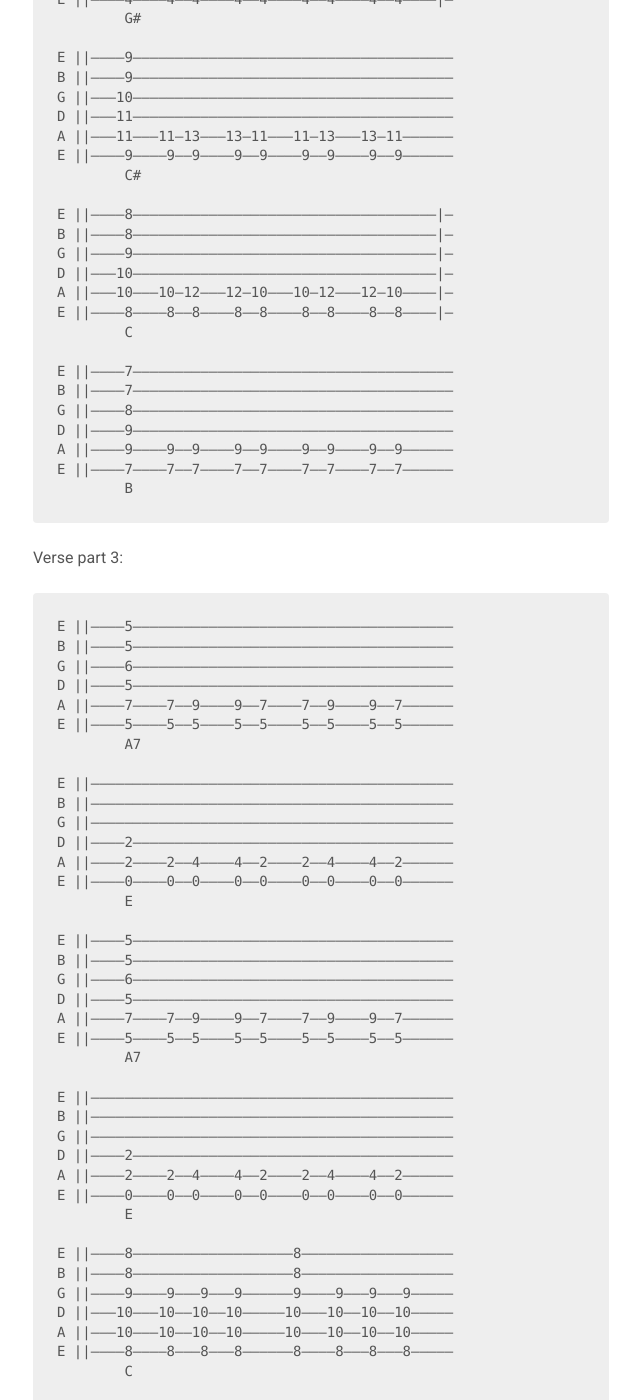
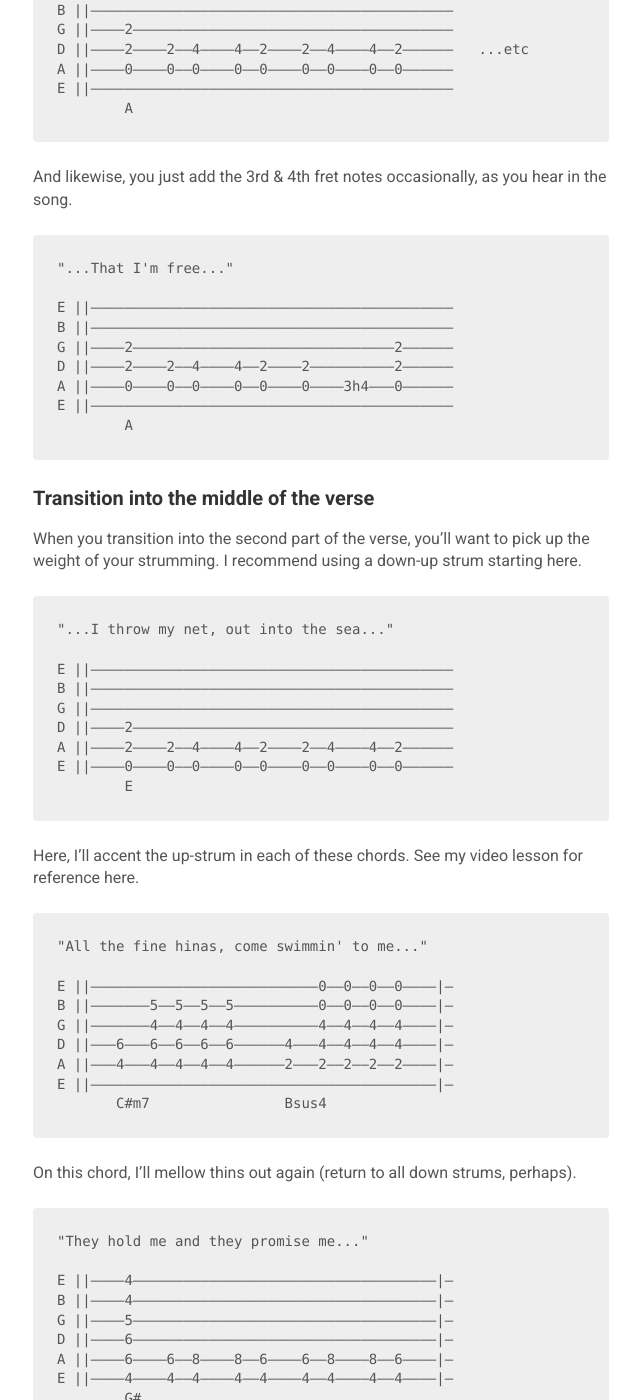
Before and after one commit to davidpots/davidpots.github.io, a Jekyll site: the page built from _posts/2016-10-16-guitar-lesson-freeway-time-la-county-jail-sublime.md, in a window 1280 px wide and 1400 px high, scrolled down 3357 px. Shown: the whole window, without its empty margins (319-959 px from the left). Built offline with Jekyll 4.4.1, drawn with Linux system fonts in a browser that asks for light colours; nearby versions of some CDN libraries; some of the changed text lies outside the part shown.

Commit message:
Cleans up Freeway time a bit

```diff
--- a/_posts/2016-10-16-guitar-lesson-freeway-time-la-county-jail-sublime.md
+++ b/_posts/2016-10-16-guitar-lesson-freeway-time-la-county-jail-sublime.md
@@ -86,7 +86,73 @@
 
 ## Tabs
 
-Verse part 1:
+### Intro Riff
+
+Play this three times for the intro. This same thing carries over into the verse, however the final few "lick" notes are used very sparingly within the verse.
+
+    E ||–––––––––––––––––––––––––––––––––––––––––|–
+    B ||–––––––––––––––––––––––––––––––––––––––––|–
+    G ||–––––––––––––––––––––––––––––––––––––––––|–
+    D ||––––2–––––––––––––––––––––––––––––––2––––|–
+    A ||––––2––––2––4––––4––2––––2––––––––––2––––|–
+    E ||––––0––––0––0––––0––0––––0––––3h4–––0––––|–
+            E
+
+### Main Verse Riff (E-major and A-major)
+
+In the song's intro, as well as the first part of the verse, there is this fairly distinctive riff you'll hear. This is nearly identical for both the E-major and A-major chords. The core E-major riff looks like this:
+
+    "On the freeway in the county, the sun don't shine..."
+
+    E ||–––––––––––––––––––––––––––––––––––––––––––
+    B ||–––––––––––––––––––––––––––––––––––––––––––
+    G ||–––––––––––––––––––––––––––––––––––––––––––
+    D ||––––2––––––––––––––––––––––––––––––––––––––  ...etc
+    A ||––––2––––2––4––––4––2––––2––4––––4––2––––––
+    E ||––––0––––0––0––––0––0––––0––0––––0––0––––––
+            E
+
+And sometimes you'll add this little lick at the end, by playing the 3rd and 4th fret on the low E string (followed by a strum of the bottom three strings of the full chord).
+
+    "Outside my cell, deputies creep..."
+
+    E ||–––––––––––––––––––––––––––––––––––––––––|–
+    B ||–––––––––––––––––––––––––––––––––––––––––|–
+    G ||–––––––––––––––––––––––––––––––––––––––––|–
+    D ||––––2–––––––––––––––––––––––––––––––2––––|–
+    A ||––––2––––2––4––––4––2––––2––––––––––2––––|–
+    E ||––––0––––0––0––––0––0––––0––––3h4–––0––––|–
+            E
+
+The same exact approach is used for the A-major variation of the riff, which is just a string higher (move everything one string "toward the floor", compared to what you play with the E-major).
+
+    "(All I do is) Weep... and I dream..."
+
+    E ||–––––––––––––––––––––––––––––––––––––––––––
+    B ||–––––––––––––––––––––––––––––––––––––––––––
+    G ||––––2––––––––––––––––––––––––––––––––––––––
+    D ||––––2––––2––4––––4––2––––2––4––––4––2––––––   ...etc
+    A ||––––0––––0––0––––0––0––––0––0––––0––0––––––
+    E ||–––––––––––––––––––––––––––––––––––––––––––
+            A
+
+And likewise, you just add the 3rd & 4th fret notes occasionally, as you hear in the song.
+
+    "...That I'm free..."
+
+    E ||–––––––––––––––––––––––––––––––––––––––––––
+    B ||–––––––––––––––––––––––––––––––––––––––––––
+    G ||––––2–––––––––––––––––––––––––––––––2––––––
+    D ||––––2––––2––4––––4––2––––2––––––––––2––––––
+    A ||––––0––––0––0––––0––0––––0––––3h4–––0––––––
+    E ||–––––––––––––––––––––––––––––––––––––––––––
+            A
+
+### Transition into the middle of the verse
+
+When you transition into the second part of the verse, you'll want to pick up the weight of your strumming. I recommend using a down-up strum starting here.
+
+    "...I throw my net, out into the sea..."
 
     E ||–––––––––––––––––––––––––––––––––––––––––––
     B ||–––––––––––––––––––––––––––––––––––––––––––
@@ -96,31 +162,73 @@
     E ||––––0––––0––0––––0––0––––0––0––––0––0––––––
             E
 
+Here, I'll accent the up-strum in each of these chords. See my video lesson for reference here.
+
+    "All the fine hinas, come swimmin' to me..."
+
+    E ||–––––––––––––––––––––––––––0––0––0––0––––|–
+    B ||–––––––5––5––5––5––––––––––0––0––0––0––––|–
+    G ||–––––––4––4––4––4––––––––––4––4––4––4––––|–
+    D ||–––6–––6––6––6––6––––––4–––4––4––4––4––––|–
+    A ||–––4–––4––4––4––4––––––2–––2––2––2––2––––|–
     E ||–––––––––––––––––––––––––––––––––––––––––|–
-    B ||–––––––––––––––––––––––––––––––––––––––––|–
-    G ||–––––––––––––––––––––––––––––––––––––––––|–
-    D ||––––2–––––––––––––––––––––––––––––––2––––|–
-    A ||––––2––––2––4––––4––2––––2––––––––––2––––|–
-    E ||––––0––––0––0––––0––0––––0––––3h4–––0––––|–
-            E
+           C#m7                Bsus4
 
-    E ||–––––––––––––––––––––––––––––––––––––––––––
-    B ||–––––––––––––––––––––––––––––––––––––––––––
-    G ||––––2––––––––––––––––––––––––––––––––––––––
-    D ||––––2––––2––4––––4––2––––2––4––––4––2––––––
-    A ||––––0––––0––0––––0––0––––0––0––––0––0––––––
-    E ||–––––––––––––––––––––––––––––––––––––––––––
-            A
+On this chord, I'll mellow thins out again (return to all down strums, perhaps).
 
-    E ||–––––––––––––––––––––––––––––––––––––––––––
-    B ||–––––––––––––––––––––––––––––––––––––––––––
-    G ||––––2–––––––––––––––––––––––––––––––2––––––
-    D ||––––2––––2––4––––4––2––––2––––––––––2––––––
-    A ||––––0––––0––0––––0––0––––0––––3h4–––0––––––
-    E ||–––––––––––––––––––––––––––––––––––––––––––
-            A
+    "They hold me and they promise me..."
 
-Verse part 2:
+    E ||––––4––––––––––––––––––––––––––––––––––––|–
+    B ||––––4––––––––––––––––––––––––––––––––––––|–
+    G ||––––5––––––––––––––––––––––––––––––––––––|–
+    D ||––––6––––––––––––––––––––––––––––––––––––|–
+    A ||––––6––––6––8––––8––6––––6––8––––8––6––––|–
+    E ||––––4––––4––4––––4––4––––4––4––––4––4––––|–
+            G#
+
+    "And when the tide's high crawl..."
+
+    E ||––––9––––––––––––––––––––––––––––––––––––––
+    B ||––––9––––––––––––––––––––––––––––––––––––––
+    G ||–––10––––––––––––––––––––––––––––––––––––––
+    D ||–––11––––––––––––––––––––––––––––––––––––––
+    A ||–––11–––11–13–––13–11–––11–13–––13–11––––––
+    E ||––––9––––9––9––––9––9––––9––9––––9––9––––––
+            C#
+
+    "Don't give me no right kind of loving on Sunday morning..."
+
+    E ||––––8––––––––––––––––––––––––––––––––––––|–
+    B ||––––8––––––––––––––––––––––––––––––––––––|–
+    G ||––––9––––––––––––––––––––––––––––––––––––|–
+    D ||–––10––––––––––––––––––––––––––––––––––––|–
+    A ||–––10–––10–12–––12–10–––10–12–––12–10––––|–
+    E ||––––8––––8––8––––8––8––––8––8––––8––8––––|–
+            C
+
+    "Don't want no puppy loving..."
+
+    E ||––––7––––––––––––––––––––––––––––––––––––––
+    B ||––––7––––––––––––––––––––––––––––––––––––––
+    G ||––––8––––––––––––––––––––––––––––––––––––––
+    D ||––––9––––––––––––––––––––––––––––––––––––––
+    A ||––––9––––9––9––––9––9––––9––9––––9––9––––––
+    E ||––––7––––7––7––––7––7––––7––7––––7––7––––––
+            B
+
+### Final part of the verse
+
+    "Hold me babe in the new stylee..."
+
+    E ||––––5––––––––––––––––––––––––––––––––––––––
+    B ||––––5––––––––––––––––––––––––––––––––––––––
+    G ||––––6––––––––––––––––––––––––––––––––––––––
+    D ||––––5––––––––––––––––––––––––––––––––––––––
+    A ||––––7––––7––9––––9––7––––7––9––––9––7––––––
+    E ||––––5––––5––5––––5––5––––5––5––––5––5––––––
+            A7
+
+    "Hold me babe, new stylee..."
 
     E ||–––––––––––––––––––––––––––––––––––––––––––
     B ||–––––––––––––––––––––––––––––––––––––––––––
@@ -130,47 +238,7 @@
     E ||––––0––––0––0––––0––0––––0––0––––0––0––––––
             E
 
-    E ||–––––––––––––––––––––––––––0––0––0––0––––|–
-    B ||–––––––5––5––5––5––––––––––0––0––0––0––––|–
-    G ||–––––––4––4––4––4––––––––––4––4––4––4––––|–
-    D ||–––6–––6––6––6––6––––––4–––4––4––4––4––––|–
-    A ||–––4–––4––4––4––4––––––2–––2––2––2––2––––|–
-    E ||–––––––––––––––––––––––––––––––––––––––––|–
-           C#m7                Bsus4
-
-    E ||––––4––––––––––––––––––––––––––––––––––––|–
-    B ||––––4––––––––––––––––––––––––––––––––––––|–
-    G ||––––5––––––––––––––––––––––––––––––––––––|–
-    D ||––––6––––––––––––––––––––––––––––––––––––|–
-    A ||––––6––––6––8––––8––6––––6––8––––8––6––––|–
-    E ||––––4––––4––4––––4––4––––4––4––––4––4––––|–
-            G#
-
-    E ||––––9––––––––––––––––––––––––––––––––––––––
-    B ||––––9––––––––––––––––––––––––––––––––––––––
-    G ||–––10––––––––––––––––––––––––––––––––––––––
-    D ||–––11––––––––––––––––––––––––––––––––––––––
-    A ||–––11–––11–13–––13–11–––11–13–––13–11––––––
-    E ||––––9––––9––9––––9––9––––9––9––––9––9––––––
-            C#
-
-    E ||––––8––––––––––––––––––––––––––––––––––––|–
-    B ||––––8––––––––––––––––––––––––––––––––––––|–
-    G ||––––9––––––––––––––––––––––––––––––––––––|–
-    D ||–––10––––––––––––––––––––––––––––––––––––|–
-    A ||–––10–––10–12–––12–10–––10–12–––12–10––––|–
-    E ||––––8––––8––8––––8––8––––8––8––––8––8––––|–
-            C
-
-    E ||––––7––––––––––––––––––––––––––––––––––––––
-    B ||––––7––––––––––––––––––––––––––––––––––––––
-    G ||––––8––––––––––––––––––––––––––––––––––––––
-    D ||––––9––––––––––––––––––––––––––––––––––––––
-    A ||––––9––––9––9––––9––9––––9––9––––9––9––––––
-    E ||––––7––––7––7––––7––7––––7––7––––7––7––––––
-            B
-
-Verse part 3:
+    "An angry dog is a hungry dog..."
 
     E ||––––5––––––––––––––––––––––––––––––––––––––
     B ||––––5––––––––––––––––––––––––––––––––––––––
@@ -180,21 +248,7 @@
     E ||––––5––––5––5––––5––5––––5––5––––5––5––––––
             A7
 
-    E ||–––––––––––––––––––––––––––––––––––––––––––
-    B ||–––––––––––––––––––––––––––––––––––––––––––
-    G ||–––––––––––––––––––––––––––––––––––––––––––
-    D ||––––2––––––––––––––––––––––––––––––––––––––
-    A ||––––2––––2––4––––4––2––––2––4––––4––2––––––
-    E ||––––0––––0––0––––0––0––––0––0––––0––0––––––
-            E
-
-    E ||––––5––––––––––––––––––––––––––––––––––––––
-    B ||––––5––––––––––––––––––––––––––––––––––––––
-    G ||––––6––––––––––––––––––––––––––––––––––––––
-    D ||––––5––––––––––––––––––––––––––––––––––––––
-    A ||––––7––––7––9––––9––7––––7––9––––9––7––––––
-    E ||––––5––––5––5––––5––5––––5––5––––5––5––––––
-            A7
+    "A hungry dog is an angry dog..."
 
     E ||–––––––––––––––––––––––––––––––––––––––––––
     B ||–––––––––––––––––––––––––––––––––––––––––––
@@ -211,6 +267,8 @@
     A ||–––10–––10––10––10–––––10–––10––10––10–––––
     E ||––––8––––8–––8–––8––––––8––––8–––8–––8–––––
             C
+
+Just after the "rock with you" play this:
 
     E ||–––––––––––––––––––––––––––––––––––––––––|–
     B ||–––12––12––12––12–––––12––12––12––12–––––|–
```
Also changed, not shown: other parts of _posts/2016-10-16-guitar-lesson-freeway-time-la-county-jail-sublime.md (+3 -1 lines).
